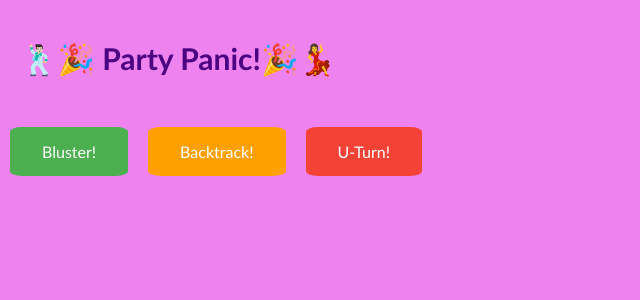
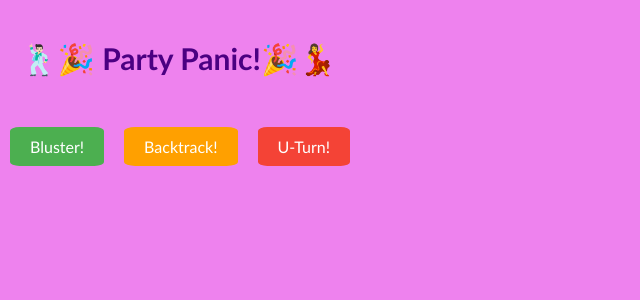
Before and after one commit to LJKT1/party-panic, a React (Create React App) app: page / in a window 1280 px wide. Shown: the top 300 px of the page, without its empty margins (0-640 px from the left). Built offline with nearby package versions, Linux system fonts and the light colour scheme.

Commit message:
Make buttons smaller

```diff
--- a/src/App.css
+++ b/src/App.css
@@ -32,7 +32,6 @@ table {
   margin: 10px;
 }
 .btn {
-  padding: 15px 32px;
   border-radius: 10%;
   margin: 10px;
   background-image: none;
@@ -42,7 +41,7 @@ table {
   background-color: #4caf50;
   border: none;
   color: white;
-  padding: 15px 32px;
+  padding: 10px 20px;
   text-decoration: none;
   display: inline-block;
   font-size: 16px;
@@ -53,7 +52,7 @@ table {
   background-color: rgb(255, 160, 0);
   border: none;
   color: white;
-  padding: 15px 32px;
+  padding: 10px 20px;
   text-align: center;
   text-decoration: none;
   display: inline-block;
@@ -64,7 +63,7 @@ table {
   background-color: #f44336;
   border: none;
   color: white;
-  padding: 15px 32px;
+  padding: 10px 20px;
   text-align: center;
   text-decoration: none;
   display: inline-block;
```
